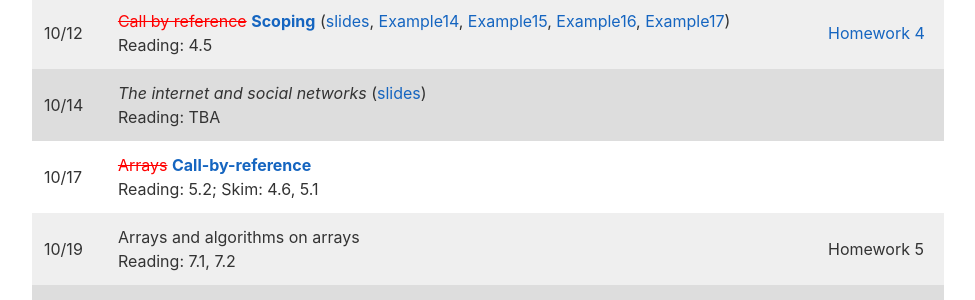
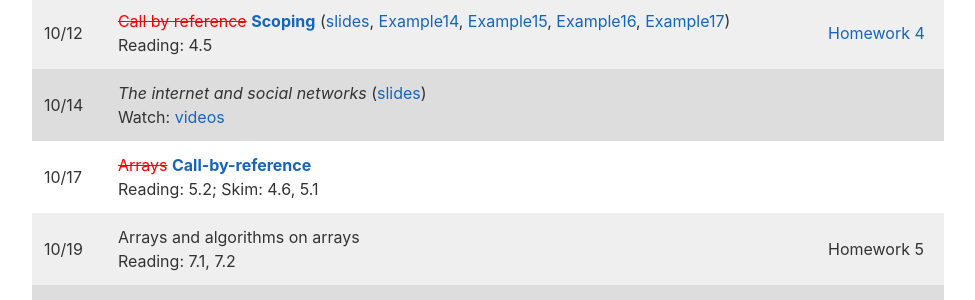
Before and after one commit to jacksonjw12/mbannister.github.io, a Jekyll site: the page built from _teaching/10-f16/index.md, in a window 1280 px wide and 900 px high, scrolled down 3829 px. Shown: the part 153-453 px from the top of the window, without its empty margins (152-1127 px from the left). Built offline with Jekyll 4.4.1, drawn with Linux system fonts in a browser that asks for light colours.

Commit message:
Add videos

```diff
--- a/_teaching/10-f16/index.md
+++ b/_teaching/10-f16/index.md
@@ -123,7 +123,7 @@ All exams will be closed-note, closed-book, closed-computer, closed-calculator a
 10/07 | Review ([slides](Slides/Lecture09.pdf), [outline](Slides/midterm1.pdf))|
 10/10 | __Midterm Exam 1__ | <!-- Week 4; Lab: Functions -->
 10/12 | <del>Call by reference</del> <ins>Scoping</ins> ([slides](Slides/Lecture10.pdf), [Example14](//github.com/mbannister/mbannister.github.io/blob/master/_teaching/10-f16/Code/Example14.cpp), [Example15](//github.com/mbannister/mbannister.github.io/blob/master/_teaching/10-f16/Code/Example15.cpp), [Example16](//github.com/mbannister/mbannister.github.io/blob/master/_teaching/10-f16/Code/Example16.cpp), [Example17](//github.com/mbannister/mbannister.github.io/blob/master/_teaching/10-f16/Code/Example17.cpp))<br/>Reading: 4.5 | [Homework 4](Homework/Homework04.html)
-10/14 | _The internet and social networks_ ([slides](Slides/Lecture11.pdf))<br/>Reading: TBA | <!-- Last day to drop without W -->
+10/14 | _The internet and social networks_ ([slides](Slides/Lecture11.pdf))<br/>Watch: [videos](//code.org/educate/resources/videos) | <!-- Last day to drop without W -->
 10/17 | <del>Arrays</del> <ins>Call-by-reference</ins><br/>Reading: 5.2; Skim: 4.6, 5.1 | <!-- Week 5; Lab: Functions, Scope, Reference -->
 10/19 | Arrays and algorithms on arrays<br/>Reading: 7.1, 7.2 | Homework 5
 10/21 | Strings and the ASCII character encoding<br/>Reading: 8.1 |
```
